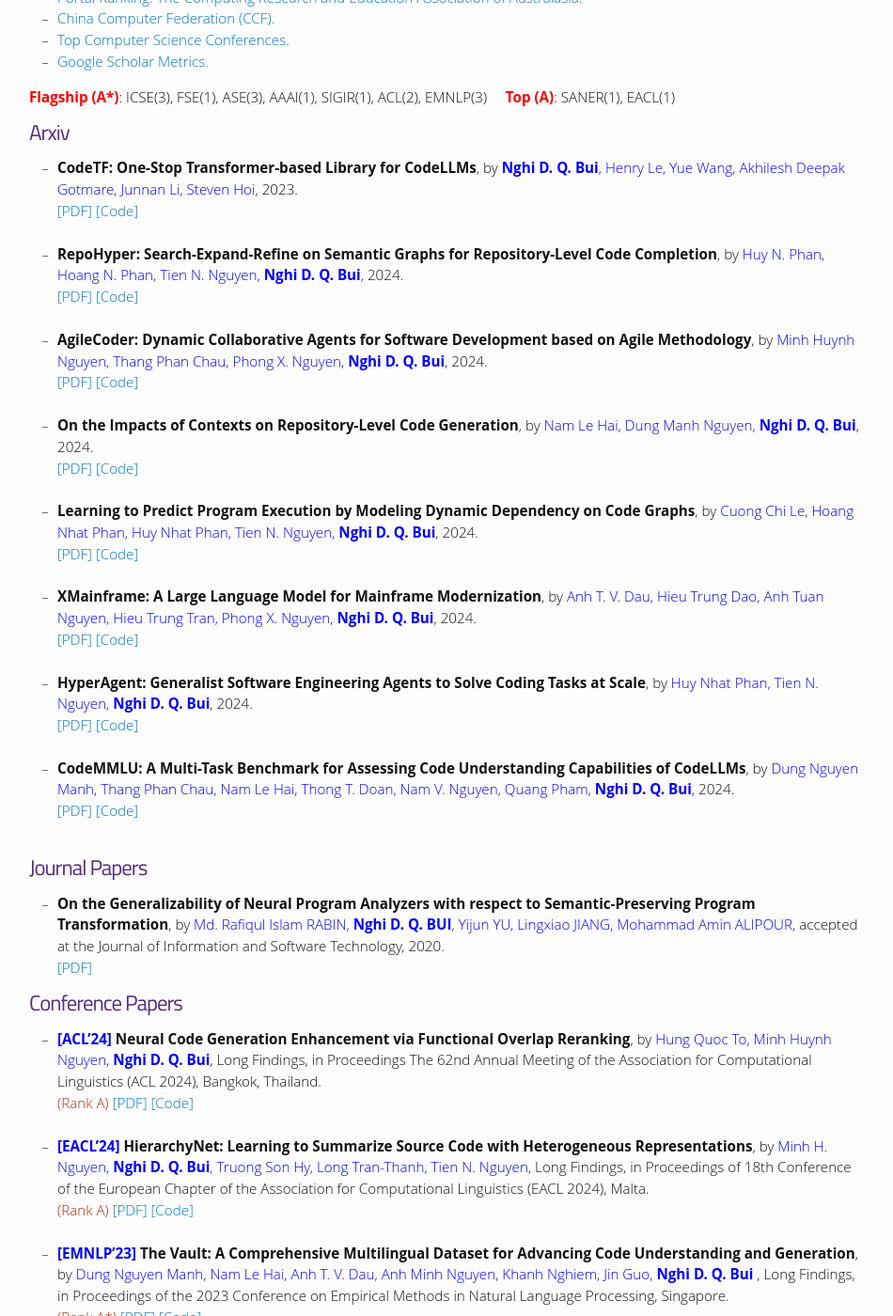
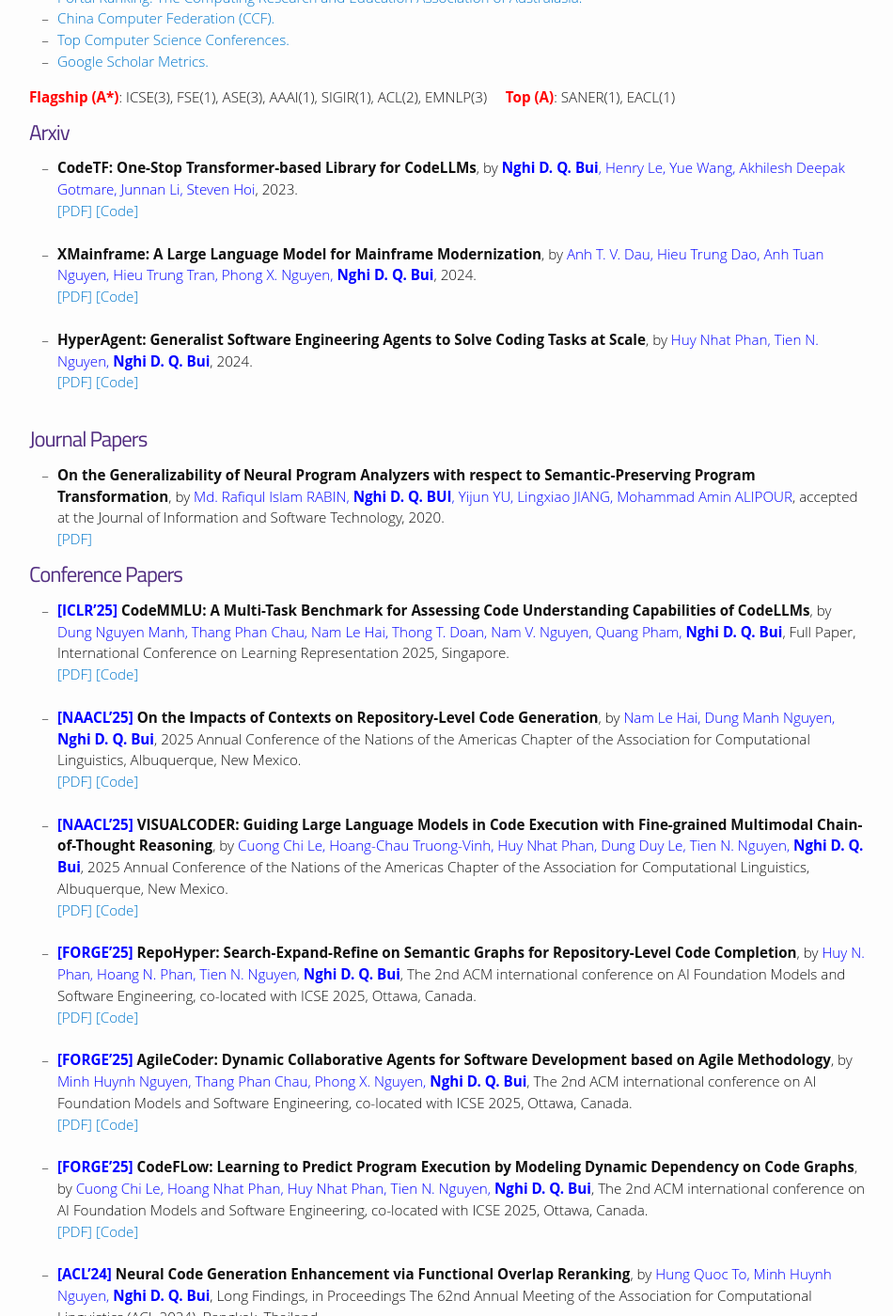
Before and after one commit to bdqnghi/bdqnghi.github.io, a Jekyll site: the page built from publications/publications.md, in a window 1280 px wide and 1400 px high, scrolled down 218 px. Shown: the whole window at 94% size, without its empty margins (164-1114 px from the left). Built offline with Jekyll 4.4.1, drawn with Linux system fonts in a browser that asks for light colours; nearby versions of some CDN libraries; some web fonts are replaced.

Commit message:
Update publications.md

```diff
--- a/publications/publications.md
+++ b/publications/publications.md
@@ -18,26 +18,6 @@
 <a href="https://arxiv.org/abs/2306.00029" target="_blank"> [PDF]</a> <a href="https://github.com/salesforce/CodeTF" target="_blank"> [Code]</a>
 <br>
 <br>
-- **RepoHyper: Search-Expand-Refine on Semantic Graphs for Repository-Level Code Completion**, by <span style="color:blue">Huy N. Phan, Hoang N. Phan, Tien N. Nguyen, **Nghi D. Q. Bui**</span>, 2024.
-<br>
-<a href="https://arxiv.org/abs/2403.06095" target="_blank"> [PDF]</a> <a href="https://github.com/FSoft-AI4Code/RepoHyper" target="_blank"> [Code]</a>
-<br>
-<br>
-- **AgileCoder: Dynamic Collaborative Agents for Software Development based on Agile Methodology**, by <span style="color:blue">Minh Huynh Nguyen, Thang Phan Chau, Phong X. Nguyen, **Nghi D. Q. Bui**</span>, 2024.
-<br>
-<a href="https://arxiv.org/abs/2406.11912" target="_blank"> [PDF]</a> <a href="https://github.com/FSoft-AI4Code/AgileCoder" target="_blank"> [Code]</a>
-<br>
-<br>
-- **On the Impacts of Contexts on Repository-Level Code Generation**, by <span style="color:blue">Nam Le Hai, Dung Manh Nguyen, **Nghi D. Q. Bui**</span>, 2024.
-<br>
-<a href="https://arxiv.org/abs/2406.11927" target="_blank"> [PDF]</a> <a href="https://github.com/FSoft-AI4Code/RepoExec" target="_blank"> [Code]</a>
-<br>
-<br>
-- **Learning to Predict Program Execution by Modeling Dynamic Dependency on Code Graphs**, by <span style="color:blue">Cuong Chi Le, Hoang Nhat Phan, Huy Nhat Phan, Tien N. Nguyen, **Nghi D. Q. Bui**</span>, 2024.
-<br>
-<a href="https://arxiv.org/abs/2408.02816" target="_blank"> [PDF]</a> <a href="https://github.com/FSoft-AI4Code/CodeFlow" target="_blank"> [Code]</a>
-<br>
-<br>
 - **XMainframe: A Large Language Model for Mainframe Modernization**, by <span style="color:blue">Anh T. V. Dau, Hieu Trung Dao, Anh Tuan Nguyen, Hieu Trung Tran, Phong X. Nguyen, **Nghi D. Q. Bui**</span>, 2024.
 <br>
 <a href="https://arxiv.org/abs/2408.04660" target="_blank"> [PDF]</a> <a href="https://github.com/FSoft-AI4Code/XMainframe" target="_blank"> [Code]</a>
@@ -48,11 +28,8 @@
 <a href="https://arxiv.org/abs/2409.16299" target="_blank"> [PDF]</a> <a href="https://github.com/FSoft-AI4Code/HyperAgent" target="_blank"> [Code]</a>
 <br>
 <br>
-- **CodeMMLU: A Multi-Task Benchmark for Assessing Code Understanding Capabilities of CodeLLMs**, by <span style="color:blue">Dung Nguyen Manh, Thang Phan Chau, Nam Le Hai, Thong T. Doan, Nam V. Nguyen, Quang Pham, **Nghi D. Q. Bui**</span>, 2024.
-<br>
-<a href="https://arxiv.org/abs/2410.01999" target="_blank"> [PDF]</a> <a href="https://github.com/FSoft-AI4Code/CodeMMLU" target="_blank"> [Code]</a>
-<br>
-<br>
+
+
 
 
 # Journal Papers
@@ -61,6 +38,36 @@
 <a href="https://arxiv.org/pdf/2008.01566.pdf" target="_blank"> [PDF]</a>
 
 # Conference Papers
+- <span style="color:blue">**[ICLR'25]**</span> **CodeMMLU: A Multi-Task Benchmark for Assessing Code Understanding Capabilities of CodeLLMs**, by <span style="color:blue">Dung Nguyen Manh, Thang Phan Chau, Nam Le Hai, Thong T. Doan, Nam V. Nguyen, Quang Pham, **Nghi D. Q. Bui**</span>, Full Paper, International Conference on Learning Representation 2025, Singapore.
+<br>
+<a href="https://arxiv.org/abs/2410.01999" target="_blank"> [PDF]</a> <a href="https://github.com/FSoft-AI4Code/CodeMMLU" target="_blank"> [Code]</a>
+<br>
+<br>
+- <span style="color:blue">**[NAACL'25]**</span> **On the Impacts of Contexts on Repository-Level Code Generation**, by <span style="color:blue">Nam Le Hai, Dung Manh Nguyen, **Nghi D. Q. Bui**</span>, 2025 Annual Conference of the Nations of the Americas Chapter of the Association for Computational Linguistics, Albuquerque, New Mexico.
+<br>
+<a href="https://arxiv.org/abs/2406.11927" target="_blank"> [PDF]</a> <a href="https://github.com/FSoft-AI4Code/RepoExec" target="_blank"> [Code]</a>
+<br>
+<br>
+- <span style="color:blue">**[NAACL'25]**</span> **VISUALCODER: Guiding Large Language Models in Code Execution with Fine-grained Multimodal Chain-of-Thought Reasoning**, by <span style="color:blue">Cuong Chi Le, Hoang-Chau Truong-Vinh, Huy Nhat Phan, Dung Duy Le, Tien N. Nguyen, **Nghi D. Q. Bui**</span>, 2025 Annual Conference of the Nations of the Americas Chapter of the Association for Computational Linguistics, Albuquerque, New Mexico.
+<br>
+<a href="https://arxiv.org/abs/2410.23402" target="_blank"> [PDF]</a> <a href="https://github.com/FSoft-AI4Code/VisualCoder" target="_blank"> [Code]</a>
+<br>
+<br>
+- <span style="color:blue">**[FORGE'25]**</span> **RepoHyper: Search-Expand-Refine on Semantic Graphs for Repository-Level Code Completion**, by <span style="color:blue">Huy N. Phan, Hoang N. Phan, Tien N. Nguyen, **Nghi D. Q. Bui**</span>, The 2nd ACM international conference on AI Foundation Models and Software Engineering, co-located with ICSE 2025, Ottawa, Canada.
+<br>
+<a href="https://arxiv.org/abs/2403.06095" target="_blank"> [PDF]</a> <a href="https://github.com/FSoft-AI4Code/RepoHyper" target="_blank"> [Code]</a>
+<br>
+<br>
+- <span style="color:blue">**[FORGE'25]**</span> **AgileCoder: Dynamic Collaborative Agents for Software Development based on Agile Methodology**, by <span style="color:blue">Minh Huynh Nguyen, Thang Phan Chau, Phong X. Nguyen, **Nghi D. Q. Bui**</span>, The 2nd ACM international conference on AI Foundation Models and Software Engineering, co-located with ICSE 2025, Ottawa, Canada.
+<br>
+<a href="https://arxiv.org/abs/2406.11912" target="_blank"> [PDF]</a> <a href="https://github.com/FSoft-AI4Code/AgileCoder" target="_blank"> [Code]</a>
+<br>
+<br>
+- <span style="color:blue">**[FORGE'25]**</span> **CodeFLow: Learning to Predict Program Execution by Modeling Dynamic Dependency on Code Graphs**, by <span style="color:blue">Cuong Chi Le, Hoang Nhat Phan, Huy Nhat Phan, Tien N. Nguyen, **Nghi D. Q. Bui**</span>, The 2nd ACM international conference on AI Foundation Models and Software Engineering, co-located with ICSE 2025, Ottawa, Canada.
+<br>
+<a href="https://arxiv.org/abs/2408.02816" target="_blank"> [PDF]</a> <a href="https://github.com/FSoft-AI4Code/CodeFlow" target="_blank"> [Code]</a>
+<br>
+<br>
 - <span style="color:blue">**[ACL'24]**</span> **Neural Code Generation Enhancement via Functional Overlap Reranking**, by <span style="color:blue">Hung Quoc To, Minh Huynh Nguyen, **Nghi D. Q. Bui**</span>, Long Findings, in Proceedings The 62nd Annual Meeting of the Association for Computational Linguistics (ACL 2024), Bangkok, Thailand.
 <br>
 <span style="color:#AB2F15">(Rank A)</span><a href="https://arxiv.org/abs/2311.03366" target="_blank"> [PDF]</a> <a href="https://github.com/FSoft-AI4Code/SRank-CodeRanker" target="_blank"> [Code]</a>
```
